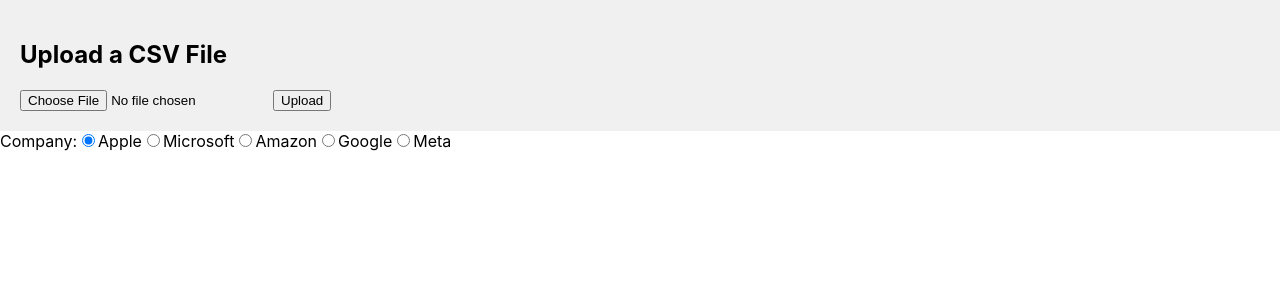
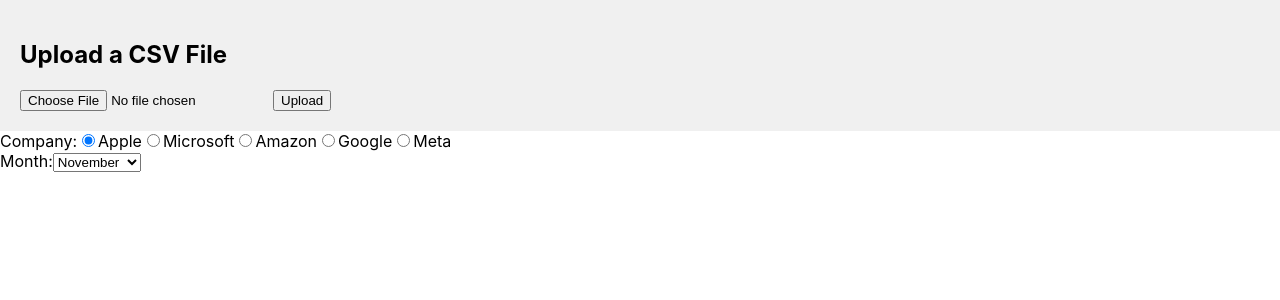
Before and after one commit to iarivera/stock-market, a React (Create React App) app: page / in a window 1280 px wide. Shown: the top 300 px of the page. Built offline with nearby package versions, Linux system fonts and the light colour scheme.

Commit message:
created dropdown, with November set to default option

```diff
--- a/public/index.html
+++ b/public/index.html
@@ -3,41 +3,9 @@
   <head>
     <meta charset="utf-8" />
     <link rel="icon" href="%PUBLIC_URL%/favicon.ico" />
-    <meta name="viewport" content="width=device-width, initial-scale=1" />
-    <meta name="theme-color" content="#000000" />
-    <meta
-      name="description"
-      content="Web site created using create-react-app"
-    />
-    <link rel="apple-touch-icon" href="%PUBLIC_URL%/logo192.png" />
-    <!--
-      manifest.json provides metadata used when your web app is installed on a
-      user's mobile device or desktop. See https://developers.google.com/web/fundamentals/web-app-manifest/
-    -->
-    <link rel="manifest" href="%PUBLIC_URL%/manifest.json" />
-    <!--
-      Notice the use of %PUBLIC_URL% in the tags above.
-      It will be replaced with the URL of the `public` folder during the build.
-      Only files inside the `public` folder can be referenced from the HTML.
-
-      Unlike "/favicon.ico" or "favicon.ico", "%PUBLIC_URL%/favicon.ico" will
-      work correctly both with client-side routing and a non-root public URL.
-      Learn how to configure a non-root public URL by running `npm run build`.
-    -->
-    <title>React App</title>
+    <title>Stock Market Visualization</title>
   </head>
   <body>
-    <noscript>You need to enable JavaScript to run this app.</noscript>
     <div id="root"></div>
-    <!--
-      This HTML file is a template.
-      If you open it directly in the browser, you will see an empty page.
-
-      You can add webfonts, meta tags, or analytics to this file.
-      The build step will place the bundled scripts into the <body> tag.
-
-      To begin the development, run `npm start` or `yarn start`.
-      To create a production bundle, use `npm run build` or `yarn build`.
-    -->
   </body>
 </html>
--- a/src/Child1.js
+++ b/src/Child1.js
@@ -30,7 +30,21 @@ class Child1 extends Component {
           <input type="radio" id={options[4]} name="options"></input><label for={options[4]}>{options[4]}</label>
         </div>
         <div className="dropDown">
-
+          Month:
+          <select name="monthSelec">
+            <option>{months[0]}</option>
+            <option>{months[1]}</option>
+            <option>{months[2]}</option>
+            <option>{months[3]}</option>
+            <option>{months[4]}</option>
+            <option>{months[5]}</option>
+            <option>{months[6]}</option>
+            <option>{months[7]}</option>
+            <option>{months[8]}</option>
+            <option>{months[9]}</option>
+            <option selected>{months[10]}</option>
+            <option>{months[11]}</option>
+          </select>
         </div>
       </div>
     );
```
